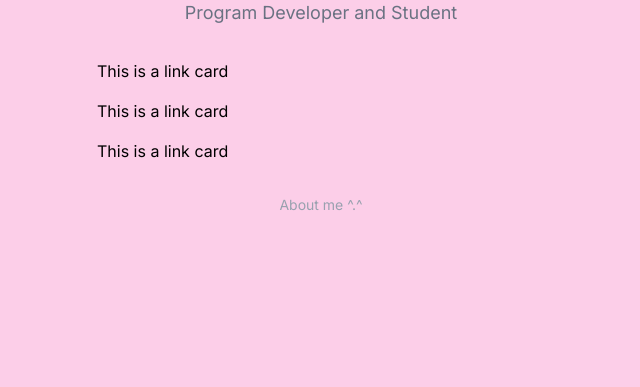
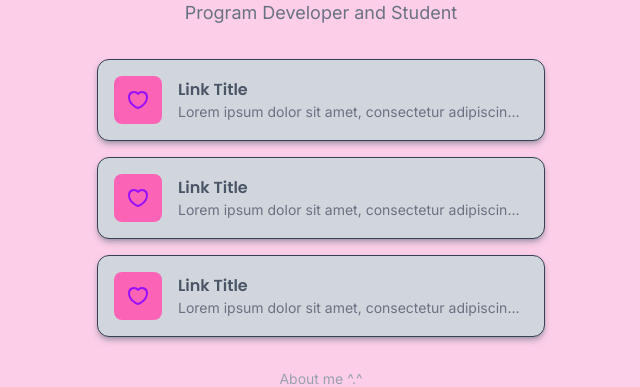
Before and after one commit to jmalaca1/linktree-vue-clone, a Vue app: page / in a window 1280 px wide. Shown: the part 269-656 px from the top of the page, without its empty margins (319-959 px from the left). Built offline with nearby package versions, Linux system fonts and the light colour scheme.

Commit message:
added basic layout to linkcard

```diff
--- a/src/components/LinkCard.vue
+++ b/src/components/LinkCard.vue
@@ -1,3 +1,30 @@
 <template>
-  <p>This is a link card </p>
+  <a
+  href="#"
+  target="_blank"
+  rel="noopener noreferrer"
+  class="flex w-full items-center gap-4 rounded-xl border border-gray-700 bg-gray-300 p-4 shadow-md shadow-gray-500/50 hover:scale-[1.02] hover:shadow-xl hover:border-blue-500 hover:shadow-blue-400/50 transition-all"
+  >
+  <!-- Icon Container -->
+    <div class="flex h-12 w-12 shrink-0 items-center justify-center rounded-lg bg-pink-400 text-purple-600">
+      <svg viewBox="0 0 24 24"
+      fill="none"
+      stroke="currentColor"
+      class="h-6 w-6"
+      >
+      <path
+      stroke-linecap="round"
+      stroke-linejoin="round"
+      stroke-width="2"
+      d="M12 20c-2.205-.48-9-4.24-9-11a5 5 0 0 1 9-3a5 5 0 0 1 9 3c0 6.76-6.795 10.52-9 11"
+       />
+      </svg>
+    </div>
+
+    <!-- Text Content -->
+    <div class="min-w-0 flex-1">
+      <h3 class="font-display truncate font-semibold text-gray-600">Link Title</h3>
+      <p class="truncate text-sm text-gray-500">Lorem ipsum dolor sit amet, consectetur adipiscing elit.</p>
+    </div>
+  </a>
 </template>
```
